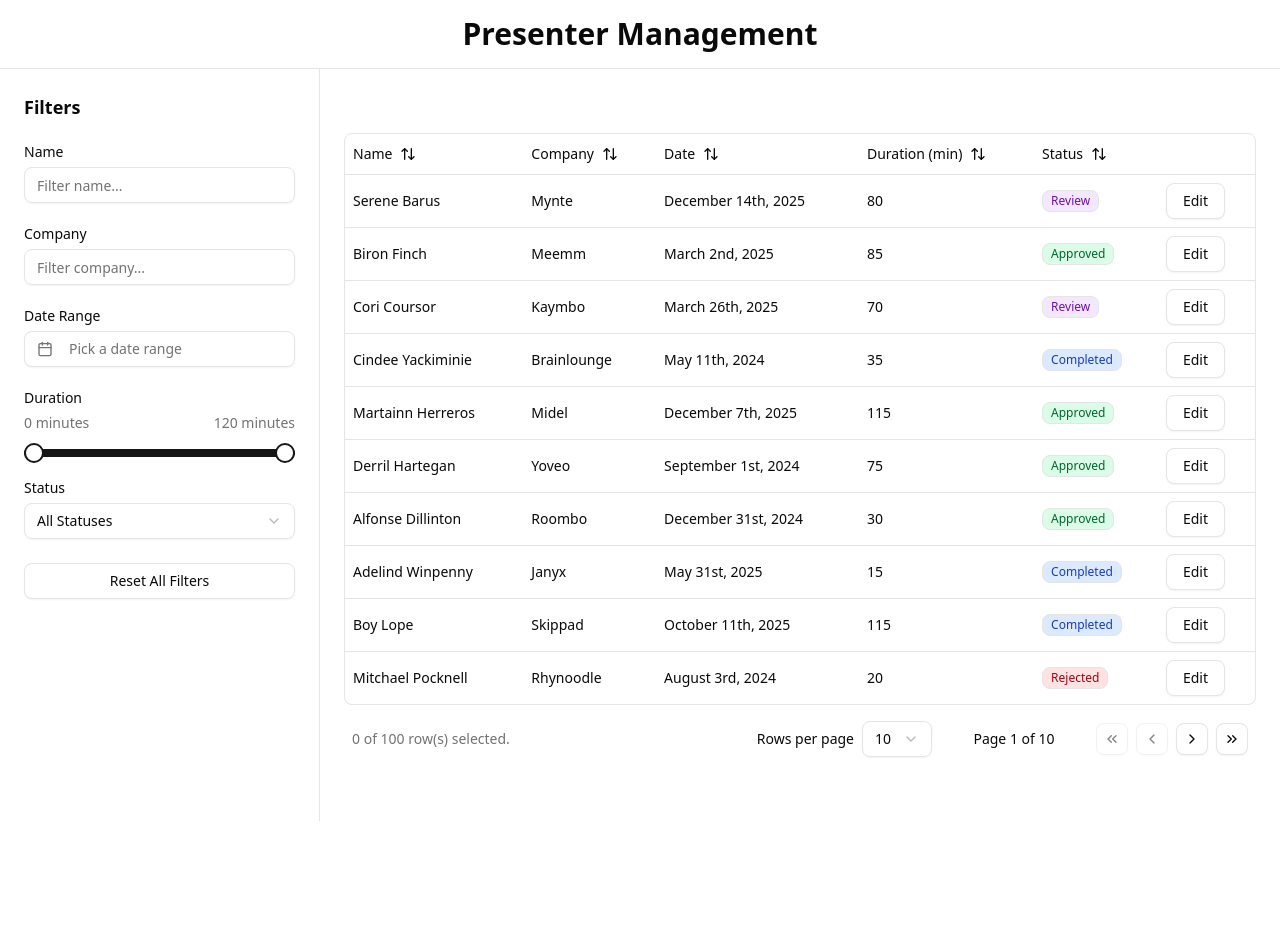
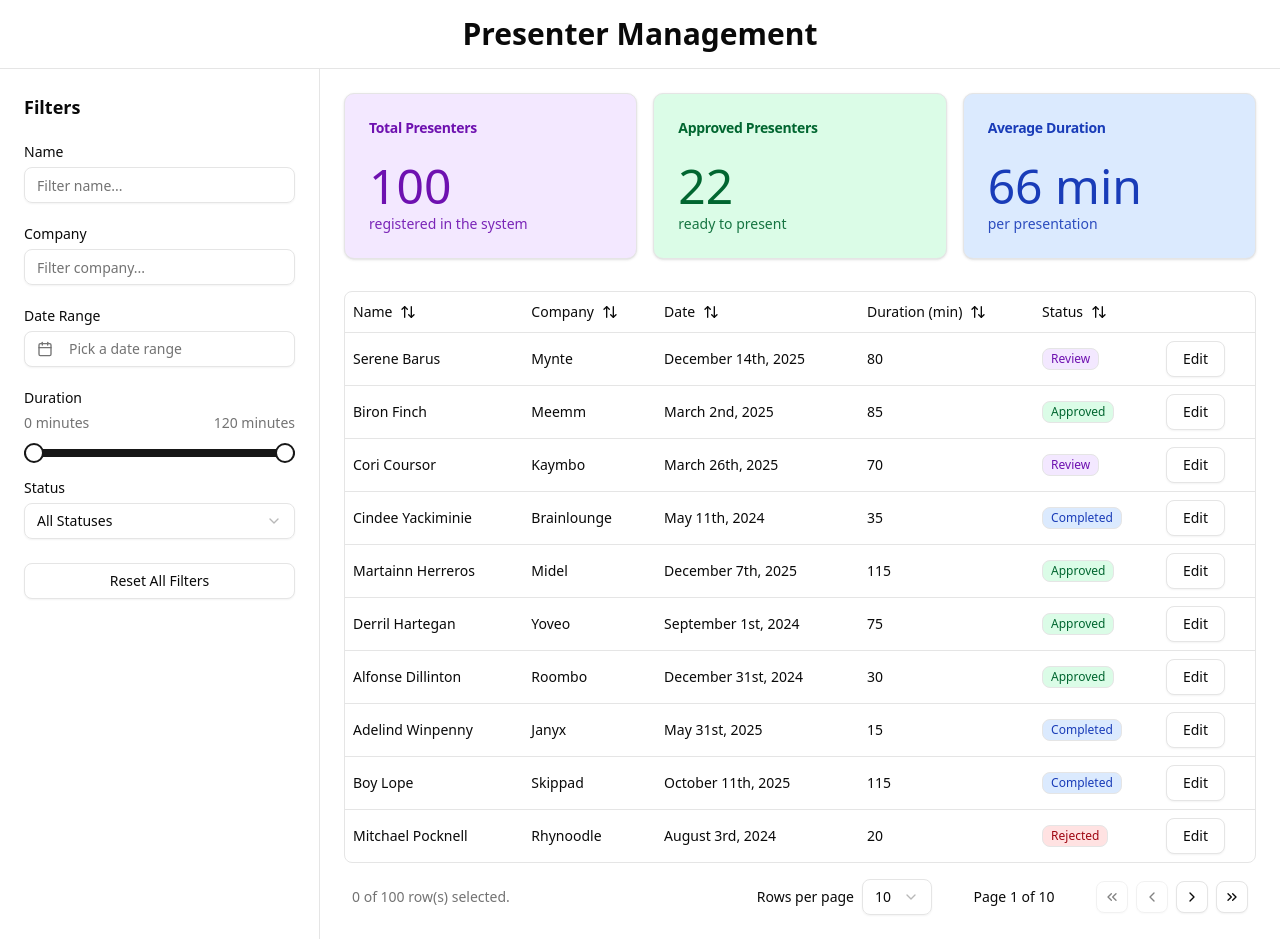
Before and after one commit to webguyian/cypress-workshop, a React (Vite) app: page / in a window 1280 px wide. Before the commit the page ends 821 px from the top, so only its background shows below. Built offline with nearby package versions, Linux system fonts and the light colour scheme.

Commit message:
feat: Create Stat Card components

```diff
--- a/src/components/presenter-management.tsx
+++ b/src/components/presenter-management.tsx
@@ -12,6 +12,7 @@ import { DataTable } from '@/components/data-table';
 import { columns } from '@/components/presenter-table-columns';
 import { DataTablePagination } from '@/components/data-table-pagination';
 import { PresenterTableFilters } from '@/components/presenter-table-filters';
+import { StatCards } from '@/components/stat-cards';
 import type { Presenter } from '@/types';
 
 interface PresenterManagementProps {
@@ -55,7 +56,8 @@ export function PresenterManagement({ data }: PresenterManagementProps) {
           <div className="w-80 border-r">
             <PresenterTableFilters table={table} />
           </div>
-          <div className="flex-1 overflow-x-auto max-w-5xl p-6 space-y-4 mx-auto my-10">
+          <div className="flex-1 overflow-x-auto max-w-5xl p-6 space-y-4 mx-auto">
+            <StatCards data={data} />
             <div className="rounded-md border">
               <DataTable columns={columns} table={table} />
             </div>
--- /dev/null
+++ b/src/components/stat-card.tsx
@@ -0,0 +1,43 @@
+import { Card, CardContent, CardHeader, CardTitle } from '@/components/ui/card';
+
+interface StatCardProps {
+  title: string;
+  value: string | number;
+  description: string;
+  className?: string;
+  color?: 'blue' | 'green' | 'purple' | 'default';
+}
+
+export function StatCard({
+  title,
+  value,
+  description,
+  className,
+  color = 'default'
+}: StatCardProps) {
+  const colorStyles = {
+    blue: 'bg-blue-100 text-blue-800 dark:bg-blue-900 dark:text-blue-300',
+    green: 'bg-green-100 text-green-800 dark:bg-green-900 dark:text-green-300',
+    purple:
+      'bg-purple-100 text-purple-800 dark:bg-purple-900 dark:text-purple-300',
+    default: ''
+  }[color];
+
+  return (
+    <Card className={`${colorStyles} ${className || ''}`}>
+      <CardHeader className="flex flex-row items-center justify-between space-y-0 p-4 sm:p-6">
+        <CardTitle className="text-sm font-bold line-clamp-2">
+          {title}
+        </CardTitle>
+      </CardHeader>
+      <CardContent className="p-4 sm:p-6 pt-0 sm:pt-0">
+        <div className="flex flex-row sm:flex-col items-baseline gap-2 sm:gap-1">
+          <div className="text-3xl sm:text-5xl font-thin">{value}</div>
+          <p className="hidden sm:block text-xs sm:text-sm opacity-90">
+            {description}
+          </p>
+        </div>
+      </CardContent>
+    </Card>
+  );
+}
--- /dev/null
+++ b/src/components/stat-cards.tsx
@@ -0,0 +1,44 @@
+import { useMemo } from 'react';
+import { StatCard } from '@/components/stat-card';
+import type { Presenter } from '@/types';
+
+interface StatCardsProps {
+  data: Presenter[];
+}
+
+export function StatCards({ data }: StatCardsProps) {
+  const stats = useMemo(() => {
+    const totalPresenters = data.length;
+    const approvedPresenters = data.filter(
+      (p) => p.status === 'approved'
+    ).length;
+    const avgDuration = Math.round(
+      data.reduce((acc, p) => acc + p.duration, 0) / totalPresenters
+    );
+    return { totalPresenters, approvedPresenters, avgDuration };
+  }, [data]);
+
+  return (
+    <div className="grid gap-4 grid-cols-1 sm:grid-cols-2 lg:grid-cols-3 mb-8">
+      <StatCard
+        title="Total Presenters"
+        value={stats.totalPresenters}
+        description="registered in the system"
+        color="purple"
+      />
+      <StatCard
+        title="Approved Presenters"
+        value={stats.approvedPresenters}
+        description="ready to present"
+        color="green"
+      />
+      <StatCard
+        title="Average Duration"
+        value={`${stats.avgDuration} min`}
+        description="per presentation"
+        color="blue"
+        className="sm:col-span-2 lg:col-span-1"
+      />
+    </div>
+  );
+}
--- /dev/null
+++ b/src/components/ui/card.tsx
@@ -0,0 +1,86 @@
+import * as React from 'react';
+
+import { cn } from '@/lib/utils';
+
+const Card = React.forwardRef<
+  HTMLDivElement,
+  React.HTMLAttributes<HTMLDivElement>
+>(({ className, ...props }, ref) => (
+  <div
+    ref={ref}
+    className={cn(
+      'rounded-lg border bg-card text-card-foreground shadow-sm',
+      className
+    )}
+    {...props}
+  />
+));
+Card.displayName = 'Card';
+
+const CardHeader = React.forwardRef<
+  HTMLDivElement,
+  React.HTMLAttributes<HTMLDivElement>
+>(({ className, ...props }, ref) => (
+  <div
+    ref={ref}
+    className={cn('flex flex-col space-y-1.5 p-6', className)}
+    {...props}
+  />
+));
+CardHeader.displayName = 'CardHeader';
+
+const CardTitle = React.forwardRef<
+  HTMLParagraphElement,
+  React.HTMLAttributes<HTMLHeadingElement>
+>(({ className, ...props }, ref) => (
+  <h3
+    ref={ref}
+    className={cn(
+      'text-2xl font-semibold leading-none tracking-tight',
+      className
+    )}
+    {...props}
+  />
+));
+CardTitle.displayName = 'CardTitle';
+
+const CardDescription = React.forwardRef<
+  HTMLParagraphElement,
+  React.HTMLAttributes<HTMLParagraphElement>
+>(({ className, ...props }, ref) => (
+  <p
+    ref={ref}
+    className={cn('text-sm text-muted-foreground', className)}
+    {...props}
+  />
+));
+CardDescription.displayName = 'CardDescription';
+
+const CardContent = React.forwardRef<
+  HTMLDivElement,
+  React.HTMLAttributes<HTMLDivElement>
+>(({ className, ...props }, ref) => (
+  <div ref={ref} className={cn('p-6 pt-0', className)} {...props} />
+));
+CardContent.displayName = 'CardContent';
+
+const CardFooter = React.forwardRef<
+  HTMLDivElement,
+  React.HTMLAttributes<HTMLDivElement>
+>(({ className, ...props }, ref) => (
+  <div
+    ref={ref}
+    className={cn('flex items-center p-6 pt-0', className)}
+    {...props}
+  />
+));
+CardFooter.displayName = 'CardFooter';
+
+export {
+  Card,
+  CardHeader,
+  CardTitle,
+  CardDescription,
+  CardContent,
+  CardFooter
+};
```
